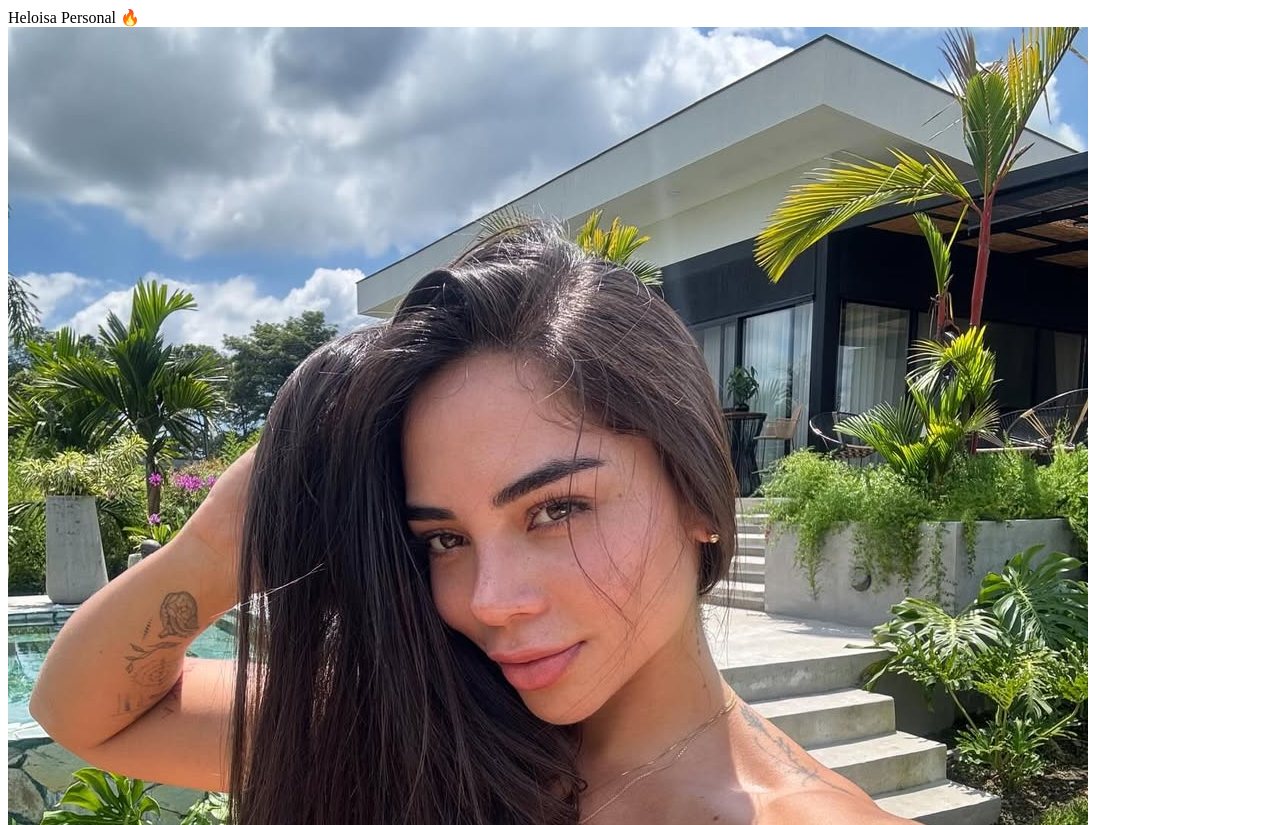
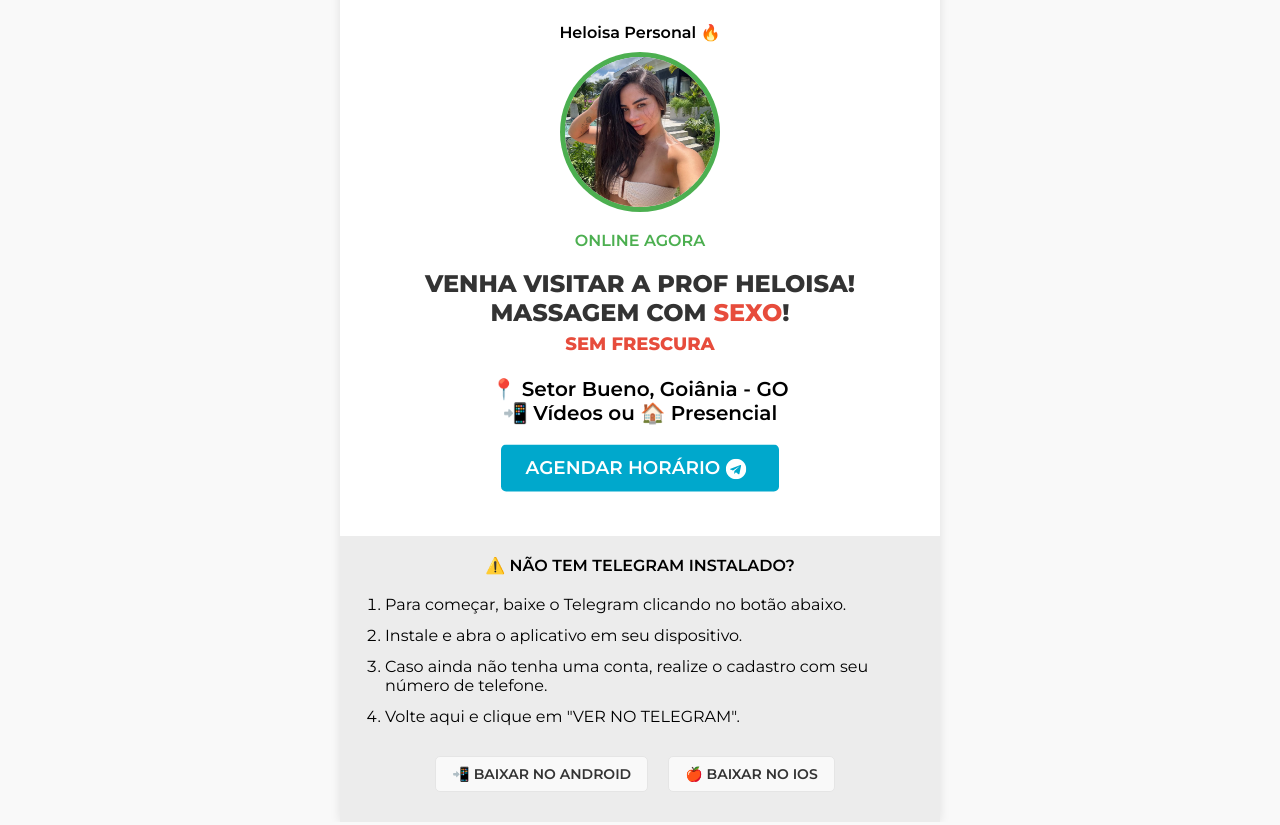
Before and after one commit to 50down/landing-heloisa, a plain HTML site: page index.html in a window 1280 px wide. Shown: the top 825 px of the page. Drawn offline with Linux system fonts and the light colour scheme.

Commit message:
index.html

```diff
--- a/index.html
+++ b/index.html
@@ -27,9 +27,185 @@
   <!-- End Meta Pixel Code -->
 
   <style type="text/css">
-    /* ... seu CSS original mantido aqui ... */
-    /* NÃO modifiquei nada no visual */
-    /* Pode colar todo seu CSS aqui se quiser reaproveitar o original */
+    * {
+      margin: 0;
+      padding: 0;
+      box-sizing: border-box;
+      font-family: 'Montserrat', sans-serif;
+    }
+
+    body {
+      margin: 0;
+      justify-content: center;
+      align-items: center;
+      height: 100vh;
+      background-color: #ffffff;
+    }
+
+    @media (min-width: 769px) {
+      body {
+        background-color: #f9f9f9;
+        display: flex;
+      }
+
+      .container {
+        background: #ffffff;
+        box-shadow: 0 0 10px rgba(0, 0, 0, 0.1);
+      }
+    }
+
+    .container {
+      text-align: center;
+      background: #ffffff;
+      max-width: 600px;
+      margin: 0 auto;
+    }
+
+    .profile-container {
+      position: relative;
+      display: inline-block;
+    }
+
+    .profile-image {
+      width: 150px;
+      height: 150px;
+      border-radius: 50%;
+      object-fit: cover;
+      margin-bottom: 20px;
+      box-shadow: 0 0 0 5px #4CAF50;
+    }
+
+    h1 {
+      font-size: 24px;
+      font-weight: 800;
+      color: #333333;
+      margin: 20px;
+      line-height: 1.2;
+    }
+
+    h2 {
+      font-size: 20px;
+      font-weight: 600;
+      color: #000000;
+      margin-bottom: 10px;
+    }
+
+    .cta-button {
+      display: inline-block;
+      background-color: #00A8CC;
+      color: #ffffff;
+      font-size: 18px;
+      font-weight: 600;
+      border: none;
+      border-radius: 5px;
+      padding: 12px 24px;
+      margin-top: 20px;
+      cursor: pointer;
+      text-decoration: none;
+    }
+
+    .cta-button:hover {
+      background-color: #0088CC;
+    }
+
+    .cta-button svg {
+      margin-right: 8px;
+      vertical-align: middle;
+    }
+
+    .secao2 {
+      background-color: #ececec;
+    }
+
+    .instructions {
+      margin-top: 45px;
+      padding: 20px 5px 30px;
+      font-size: 16px;
+    }
+
+    .instructions p {
+      margin-bottom: 20px;
+      font-weight: 600;
+      text-transform: uppercase;
+      color: #000000;
+    }
+
+    .instructions ol {
+      text-align: left;
+      padding-left: 20px;
+      margin: 0 20px 30px;
+      list-style-type: decimal;
+      color: #000000;
+    }
+
+    .instructions li {
+      margin-bottom: 12px;
+    }
+
+    .store-button {
+      display: inline-flex;
+      align-items: center;
+      justify-content: center;
+      background-color: #f9f9f9;
+      color: #333333;
+      font-size: 14px;
+      font-weight: 600;
+      border: 1px solid #e5e5e5;
+      border-radius: 5px;
+      padding: 8px 16px;
+      margin-right: 10px;
+      text-decoration: none;
+      transition: background-color 0.3s ease;
+    }
+
+    .store-button:hover {
+      background-color: #e5e5e5;
+    }
+
+    .download-wrapper {
+      display: flex;
+      justify-content: center;
+      margin-top: 20px;
+    }
+
+    .store-button + .store-button {
+      margin-left: 10px;
+    }
+
+    .texto-online {
+      display: flex;
+      align-items: center;
+      justify-content: center;
+      margin-bottom: 20px;
+      font-weight: 600;
+      color: #4CAF50;
+      animation: blink 1s infinite;
+    }
+
+    .nome-perfil {
+      padding-top: 15px;
+      margin-top: 30px;
+      margin-bottom: 15px;
+      font-weight: 600;
+      color: #000000;
+    }
+
+    @keyframes blink {
+      0% { opacity: 1; }
+      50% { opacity: 0; }
+      100% { opacity: 1; }
+    }
+
+    .pulse {
+      animation: pulse 1.2s infinite alternate;
+      margin: 20px auto 0;
+      display: table;
+    }
+
+    @keyframes pulse {
+      0% { transform: scale(1); }
+      100% { transform: scale(1.1); }
+    }
   </style>
 </head>
 <body>
```
